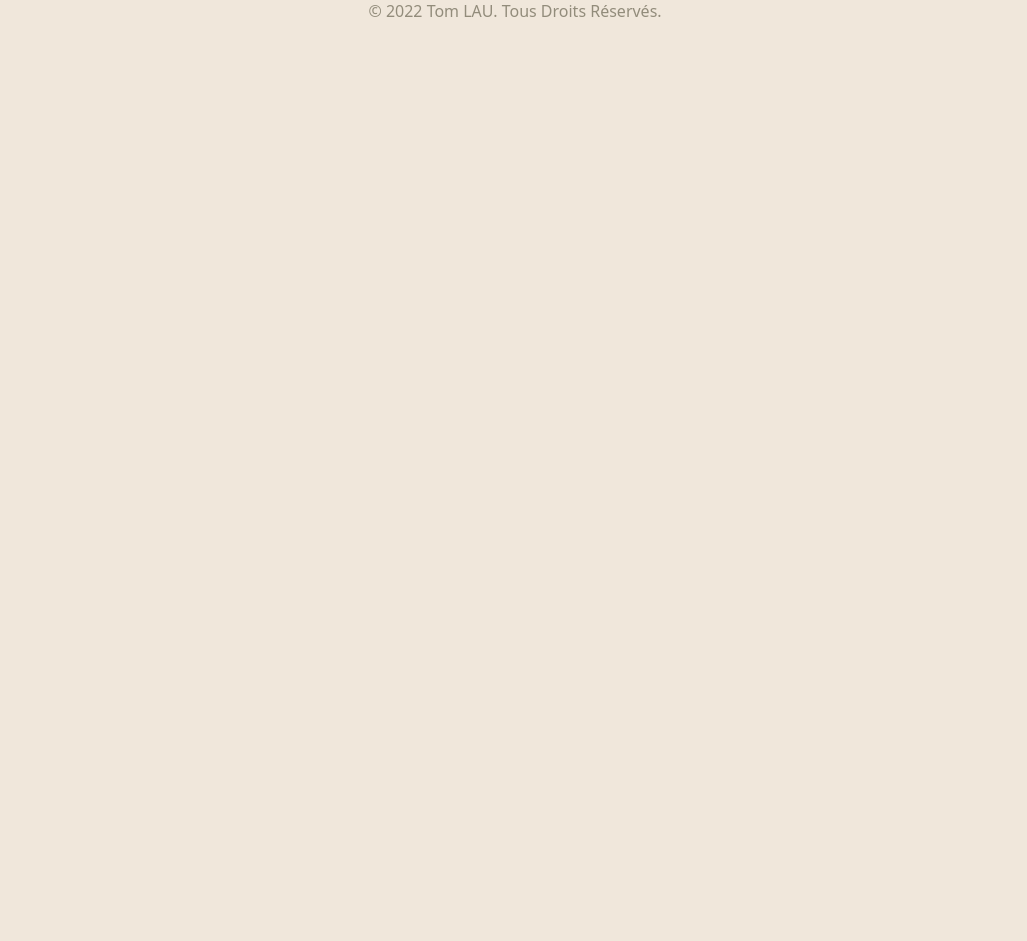
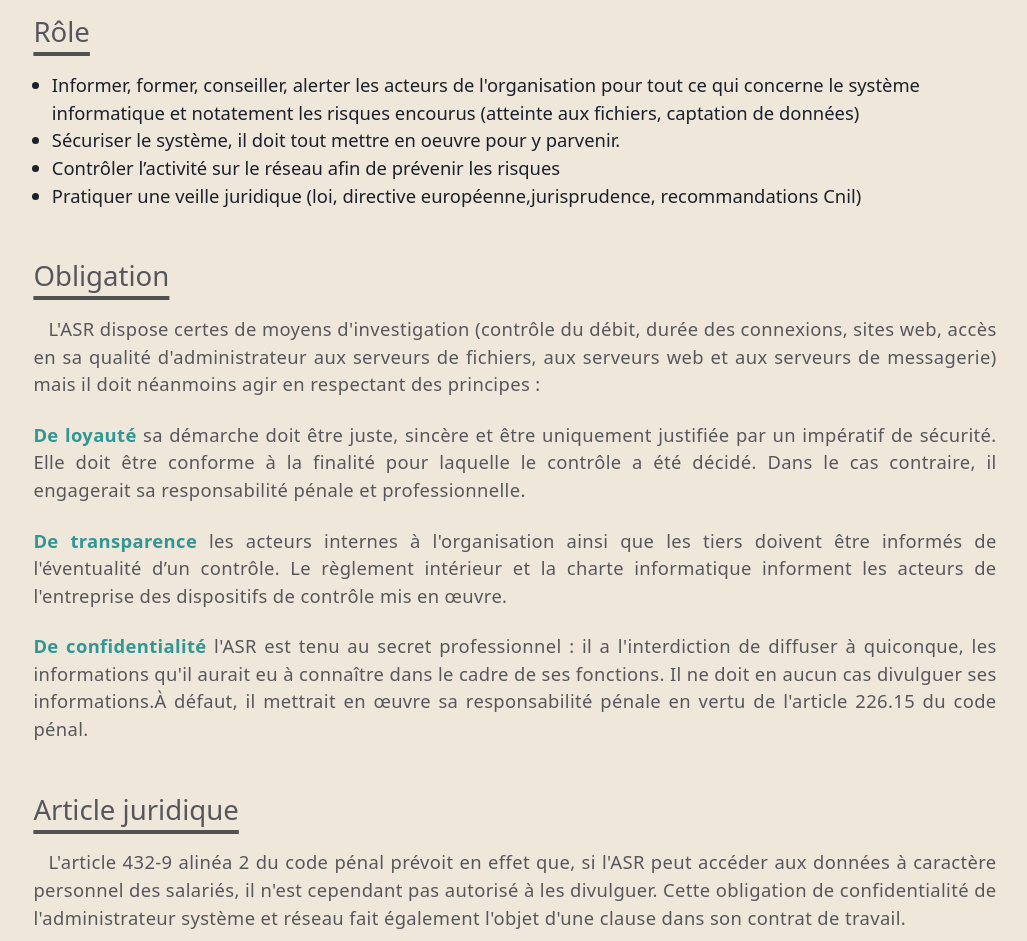
Before and after one commit to KiSEiGitHub/Me, a Next.js app: page /Bts/VeilleJur in a window 1280 px wide. Before the commit this address had no page. Shown: the part 320-1261 px from the top of the page, without its empty margins (125-1152 px from the left). Before the commit the page ends 800 px from the top, so only its background shows below. Built offline with nearby package versions, Linux system fonts and the light colour scheme.

Commit message:
veille juridique

```diff
--- a/Json/Veille.json
+++ b/Json/Veille.json
@@ -2,7 +2,7 @@
   "Techno": {
     "Para": "La cybersécurité consiste à protéger les ordinateurs, les serveurs, les appareils mobiles, les systèmes électroniques, les réseaux et les données contre les attaques malveillantes. On l’appelle également sécurité informatique ou sécurité des systèmes d'information. Vous pouvez la rencontrer dans de nombreux contextes, de l'informatique d'entreprise aux terminaux mobiles. Elle peut être divisée en plusieurs catégories."
   },
-  "Juri" : {
-    "Para" : "Oui"
+  "Juri": {
+    "Metier": "L’Administrateur système et réseau est chargé de la mise en place et du suivi du SI au sein des grandes entreprises, des SSII ou des administrations. Il a précisément pour mission de gérer l’utilisation du réseau de l’organisation (performances, optimisation, migration, évolution, sécurité…), les postes de travail (accès à internet, mots de passe, sauvegardes), d’intégrer les nouveaux équipements au réseau. Il est important pour lui d’identifier clairement ses missions et ses responsabilités afin de prendre toutes les mesures utiles pour ne pas encourir de risques."
   }
 }
--- a/Theme/Theme.jsx
+++ b/Theme/Theme.jsx
@@ -75,6 +75,12 @@ const components = {
             'Full-W'         : {
                 maxW : '100%',
                 h    : 'auto',
+            },
+            'Reading'        : {
+                maxW : '1000px',
+                h    : 'auto',
+                pos  : 'relative',
+                mt   : '60px'
             },
             'Main-Projet'    : {
                 mt : '100px',
--- /dev/null
+++ b/pages/Bts/VeilleJur.jsx
@@ -0,0 +1,139 @@
+import React, { useContext } from 'react';
+import { Para, ParaIndent, SectionTitle } from '../../Layout/CustomText';
+import Section from '../../Layout/Section';
+import { Container, ListItem, UnorderedList, useColorMode } from '@chakra-ui/react';
+import { TextContext } from '../../Hook/TextContext';
+
+const VeilleJur = () => {
+    const { colorMode } = useColorMode();
+    const { BTSVeille } = useContext(TextContext);
+
+    const color = colorMode === 'light' ? '#319694' : '#81e6d9';
+
+    return (
+        <>
+            <Container variant = "Reading">
+
+                <Section delay = {0.3}>
+                    <SectionTitle>Métier</SectionTitle>
+                    <ParaIndent>
+                        {BTSVeille[ 'Juri' ][ 'Metier' ]}
+                    </ParaIndent>
+                </Section>
+
+                <Section delay = {0.4}>
+                    <SectionTitle>Rôle</SectionTitle>
+                    <UnorderedList>
+                        <ListItem>
+                            Informer, former, conseiller, alerter les acteurs de l&apos;organisation pour tout ce
+                            qui concerne le système informatique et notatement les risques encourus (atteinte aux
+                            fichiers, captation de données)
+                        </ListItem>
+                        <ListItem>
+                            Sécuriser le système, il doit tout mettre en oeuvre pour y parvenir.
+                        </ListItem>
+                        <ListItem>
+                            Contrôler l’activité sur le réseau afin de prévenir les risques
+                        </ListItem>
+                        <ListItem>
+                            Pratiquer une veille juridique (loi, directive européenne,jurisprudence, recommandations
+                            Cnil)
+                        </ListItem>
+                    </UnorderedList>
+                </Section>
+
+                <Section delay = {0.5}>
+                    <SectionTitle>Obligation</SectionTitle>
+                    <ParaIndent>
+                        L&apos;ASR dispose certes de moyens d&apos;investigation (contrôle du débit, durée des
+                        connexions, sites
+                        web, accès en sa qualité d&apos;administrateur aux serveurs de fichiers, aux serveurs web et aux
+                        serveurs de messagerie) mais il doit néanmoins agir en respectant des principes :
+                    </ParaIndent>
+                    <Para mt = {5}>
+                        <span style = {{ fontWeight : 700, color : color }}>De loyauté</span>{' '}
+                        sa démarche doit être juste, sincère et être uniquement justifiée par un impératif de sécurité.
+                        Elle doit être conforme à la finalité pour laquelle le contrôle a été décidé. Dans le cas
+                        contraire, il engagerait sa responsabilité pénale et professionnelle.
+                    </Para>
+
+                    <Para mt = {5}>
+                        <span style = {{ fontWeight : 700, color : color }}>De transparence</span>{' '}
+                        les acteurs internes à l&apos;organisation ainsi que les tiers doivent être informés de
+                        l&apos;éventualité
+                        d’un contrôle. Le règlement intérieur et la charte informatique informent les acteurs de
+                        l&apos;entreprise des dispositifs de contrôle mis en œuvre.
+                    </Para>
+
+                    <Para mt = {5}>
+                        <span style = {{ fontWeight : 700, color : color }}>De confidentialité</span>{' '}
+                        l&apos;ASR est tenu au secret professionnel : il a l&apos;interdiction de diffuser à quiconque,
+                        les
+                        informations qu&apos;il aurait eu à connaître dans le cadre de ses fonctions. Il ne doit en
+                        aucun cas
+                        divulguer ses informations.À défaut, il mettrait en œuvre sa responsabilité pénale en vertu de
+                        l&apos;article 226.15 du code pénal.
+                    </Para>
+                </Section>
+
+                <Section delay = {0.6}>
+                    <SectionTitle>Article juridique</SectionTitle>
+                    <ParaIndent>
+                        L&apos;article 432-9 alinéa 2 du code pénal prévoit en effet que, si l&apos;ASR peut accéder aux
+                        données à
+                        caractère personnel des salariés, il n&apos;est cependant pas autorisé à les divulguer.
+                        Cette obligation de confidentialité de l&apos;administrateur système et réseau fait également
+                        l&apos;objet
+                        d&apos;une clause dans son contrat de travail.
+                    </ParaIndent>
+
+                    <Para mt = {2}>
+                        La Directive 200258 du 12 Juillet 2002 précise que l’ASR doit prendre toutes les « mesures
+                        appropriées » pour assurer la sécurité.
+                    </Para>
+
+                    <Para mt = {2}>
+                        <span style = {{
+                            fontWeight : 700,
+                            color      : color
+                        }}>Cours d’appel arrêt du 17 décembre 2002 :</span>{' '}
+                        renforce le rôle des administrateurs système et réseau
+                        quant à la nécessité de surveiller le trafic sur les réseaux de leurs entreprises. La découverte
+                        de la consultation d'un salarié, des sites pedophiles c'est faite à l'occasion d'une opération
+                        de maintenance.
+                    </Para>
+                </Section>
+
+                <Section delay = {0.7}>
+                    <SectionTitle>Sanctions</SectionTitle>
+                    <Para>
+                        <span style = {{
+                            fontWeight : 700,
+                            color      : color
+                        }}>
+                            Art 432-9 :
+                        </span>
+                        {' '}le détournement, la suppression ou l’ouverture de correspondances ou la révélation
+                             du contenu de ces correspondances, est puni jusqu’à trois ans d’emprisonnement ainsi que
+                             45000
+                             euros d’amende.
+                    </Para>
+                </Section>
+
+                <Section delay = {0.8}>
+                    <SectionTitle>Conclusion</SectionTitle>
+                    <ParaIndent>
+                        L&apos;ASR occupe une place déterminante dans l&apos;entreprise dont l&apos;objectif est d’optimiser
+                        l&apos;utilisation des ressources informatiques lesquelles sont perçues comme des outils de la
+                        compétitivité. Il dispose de pouvoirs très étendus pour sécuriser le système informatique mais
+                        doit, dans le cadre de ses contrôles, respecter le secret des correspondances ainsi que la vie
+                        privée de ses salariés. Son rôle et ses responsabilités évoluent du fait de l&apos;externalisation
+                        des SI.
+                    </ParaIndent>
+                </Section>
+            </Container>
+        </>
+    );
+};
+
+export default VeilleJur;
```
Also changed, not shown: pages/Bts/index.jsx (+4 -4 lines).
